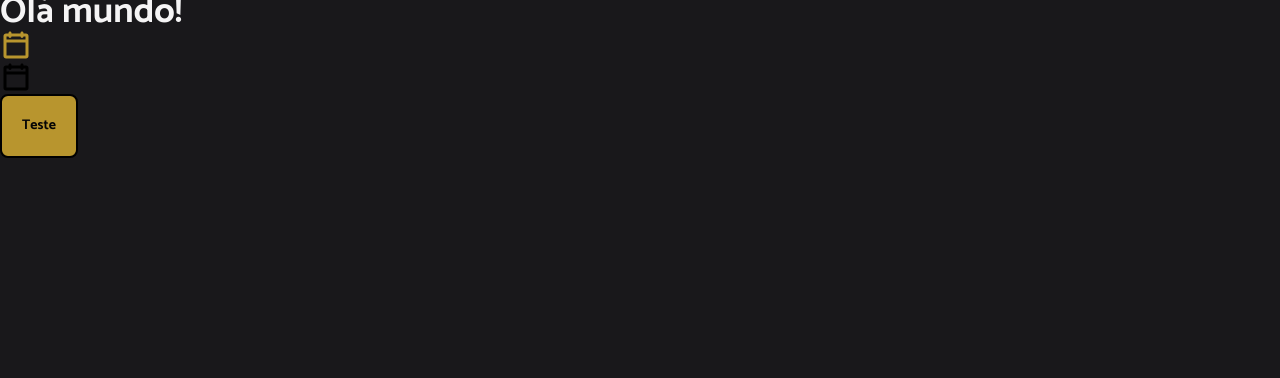
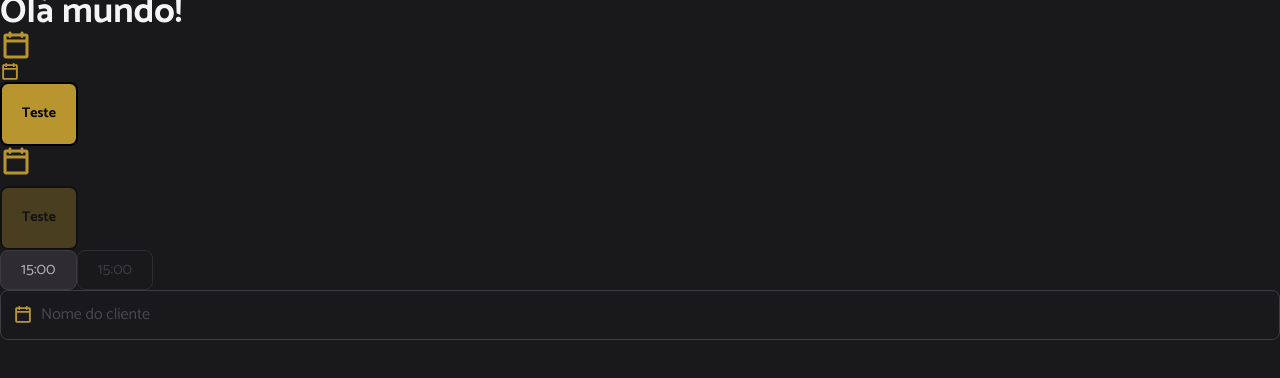
Before and after one commit to MarcosAntonioFerreira/plataforma-de-agendamento-react-2026, a React (Vite) app: page / in a window 1280 px wide. Shown: the top 378 px of the page. Built offline with nearby package versions, Linux system fonts and the light colour scheme.

Commit message:
feat: novos componentes ButtonIcon, InputText e atualizacao dos ja existentes

```diff
--- a/src/App.tsx
+++ b/src/App.tsx
@@ -2,6 +2,9 @@ import Text from "./components/text";
 import CalendarBlank from "./assets/icons/CalendarBlank.svg?react";
 import Icon from "./components/icon";
 import Button from "./components/button";
+import InputChekbox from "./components/input-checkbox";
+import ButtonIcon from "./components/button-icon";
+import InputText from "./components/input-text";
 
 export default function App() {
 
@@ -11,11 +14,31 @@ export default function App() {
         Olá mundo!
       </Text>
       <CalendarBlank className="fill-yellow" />
-      <Icon svg={CalendarBlank} className='--color' />
+      <Icon svg={CalendarBlank} className='fill-gray-100' />
       <Button
-        onClick={()=>alert("teste")}
+        onClick={() => alert("teste")}
       >Teste</Button>
-
+      <ButtonIcon
+        icon={CalendarBlank}
+        onClick={() => alert("teste")}
+      />
+      <Button
+        disabled
+        onClick={() => alert("teste")}
+      >Teste</Button>
+      <InputChekbox>
+        15:00
+      </InputChekbox>
+      <InputChekbox
+        disabled={true}
+      >
+        15:00
+      </InputChekbox>
+      <InputText
+        icon={CalendarBlank}
+        placeholder="Nome do cliente"
+        className="focus:outline-none"
+      />
     </>
 
   )
--- /dev/null
+++ b/src/components/button-icon.tsx
@@ -0,0 +1,39 @@
+import React from "react";
+import { cva, type VariantProps } from "class-variance-authority";
+import Icon from "./icon";
+
+export const buttonIconIconVariants = cva(`flex items-center justify-center cursor-pointer
+    transition rounded-lg group gap-2`, {
+    variants: {
+        variant: {
+            primary: "fill-yellow hover:fill-yellow-dark"
+        },
+        size: {
+            sm: "w-8 h-8"
+        }
+    },
+    defaultVariants: {
+        variant: "primary",
+        size: "sm"
+    }
+})
+
+interface ButtonIconProps extends React.ComponentProps<"button"> {
+    icon: React.ComponentProps<typeof Icon>["svg"];
+}
+
+export default function ButtonIcon({
+    className,
+    children,
+    icon,
+    ...props
+}: ButtonIconProps) {
+    return (
+        <button className={className} {...props}>
+            <Icon
+                svg={icon}
+                className={buttonIconIconVariants({ className })}
+            />
+        </button>
+    )
+}
--- a/src/components/button.tsx
+++ b/src/components/button.tsx
@@ -1,6 +1,7 @@
 import React from "react";
 import Text from "./text";
 import { cva, type VariantProps } from 'class-variance-authority';
+import Icon from "./icon";
 
 export const buttonVariants = cva(`
     flex items-center justify-center cursor-pointer
@@ -8,10 +9,15 @@ export const buttonVariants = cva(`
     `, {
     variants: {
         variant: {
-            primary: "bg-yellow hover:border-yellow-light border-2"
+            primary: "bg-yellow hover:border-yellow-light border-2",
+            secondary: "bg-gray-600 border-gray-500 border"
         },
         size: {
-            md: "h-16 py-5 px-5"
+            md: "h-16 py-5 px-5",
+            md_2: "h-10 py-2 px-5"
+        },
+        disabled: {
+            true: "opacity-30 pointer-events-none"
         }
     },
     defaultVariants: {
@@ -21,10 +27,11 @@ export const buttonVariants = cva(`
 }
 )
 
-export const buttonTextVariant = cva(``, {
+export const buttonTextVariants = cva(``, {
     variants: {
         variant: {
-            primary: "text-gray-900"
+            primary: "text-gray-900",
+            secondary: "text-gray-200"
         }
     },
     defaultVariants: {
@@ -32,26 +39,50 @@ export const buttonTextVariant = cva(``, {
     }
 })
 
-interface ButtonProps extends React.ComponentProps<"button">,
-VariantProps<typeof buttonVariants> {
+export const buttonIconVariants = cva(``, {
+    variants: {
+        variant: {
+            primary: "fill-yellow hover:bg-yellow-dark"
+        }
+    },
+    defaultVariants: {
+        variant: "primary"
+    }
+})
+
+interface ButtonProps extends Omit<React.ComponentProps<"button">, "size" | "disabled">,
+    VariantProps<typeof buttonVariants> {
+    icon?: React.ComponentProps<typeof Icon>["svg"];
 }
 
 export default function Button({
+    disabled,
     variant,
+    size,
     className,
     children,
+    icon,
     ...props
 }: ButtonProps) {
     return (
         <button className={
             buttonVariants({
+                disabled,
                 variant,
+                size,
                 className
             })
         } {...props}>
+            {
+                icon && (
+                    <Icon
+                        svg={icon}
+                    />
+                )
+            }
             <Text
                 variant={"title-sm-bold"}
-                className={buttonTextVariant({ variant  })}
+                className={buttonTextVariants({ variant })}
             >
                 {children}
             </Text>
--- a/src/components/icon.tsx
+++ b/src/components/icon.tsx
@@ -1,6 +1,20 @@
+import { cva, type VariantProps } from "class-variance-authority";
 import React from "react";
 
-interface IconProps extends React.ComponentProps<"svg"> {
+export const iconVariants = cva(`fill-yellow`, {
+    variants: {
+        variant: {
+            size_input: "w-5 h-5",
+            size_button: "w-6 h-7"
+        }
+    },
+    defaultVariants: {
+        variant: "size_input"
+    }
+})
+
+interface IconProps extends React.ComponentProps<"svg">,
+    VariantProps<typeof iconVariants> {
     svg: React.FC<React.ComponentProps<"svg">>;
 }
 
@@ -8,8 +22,8 @@ export default function Icon({
     svg: SvgComponent,
     className,
     ...props
-}: IconProps ) {
+}: IconProps) {
     return (
-        <SvgComponent className={className} {...props} />
+        <SvgComponent className={iconVariants({ className })} {...props} />
     )
 }
--- /dev/null
+++ b/src/components/input-checkbox.tsx
@@ -0,0 +1,83 @@
+import { cva, type VariantProps } from "class-variance-authority";
+import Text from "./text";
+import React from "react";
+
+export const inputCheckboxLabelVariants = cva(`
+    inline-flex items-center justify-center cursor-pointer
+    transition rounded-lg group gap-2
+    `, {
+    variants: {
+        variant: {
+            primary: `bg-gray-600 border-gray-500 border
+            hover:bg-gray-500
+            has-checked:bg-gray-600 has-checked:border-yellow has-checked:border`,
+        },
+        size: {
+            md: "h-10 py-2 px-5"
+        },
+        disabled: {
+            true: "pointer-events-none border-gray-600 border bg-transparent"
+        }
+    },
+    defaultVariants: {
+        variant: "primary",
+        size: "md",
+        disabled: false
+    }
+})
+
+export const inputCheckboxTextVariants = cva(``, {
+    variants: {
+        variant: {
+            primary: "text-gray-200 peer-checked:text-yellow"
+        },
+        disabled: {
+            true: "text-gray-500"
+        }
+
+    },
+    defaultVariants: {
+        variant: "primary"
+    }
+})
+
+interface InputCheckboxProps extends React.ComponentProps<"input"> {
+    variant?: undefined
+    size?: undefined
+}
+
+
+export default function InputChekbox({
+    variant,
+    size,
+    disabled,
+    className,
+    children,
+    ...props
+}: InputCheckboxProps
+) {
+    return (
+        <label className={
+            inputCheckboxLabelVariants({
+                variant,
+                size,
+                disabled
+            })
+        }>
+            <input type="checkbox" {...props} className="hidden peer sr-only" />
+            <Text
+                as="span"
+                variant={"text-md-regular"}
+                className={
+                    inputCheckboxTextVariants({
+                        variant,
+                        disabled
+                    })
+                }
+            >
+                {children}
+            </Text>
+
+        </label>
+    )
+}
--- /dev/null
+++ b/src/components/input-text.tsx
@@ -0,0 +1,54 @@
+import React from "react";
+import Icon from "./icon";
+import { cva } from "class-variance-authority";
+
+export const inpuTextVariants = cva(`
+    flex items-center  rounded-lg group gap-2
+    `, {
+    variants: {
+        variant: {
+            primary: "border-gray-500 border py-3 px-3"
+        }
+    },
+    defaultVariants: {
+        variant: "primary"
+    }
+});
+
+
+export const inputTextInputVariants = cva(`
+    focus:outline-none
+    `, {
+    variants: {
+        variant: {
+            default: "text-gray-400"
+        }
+    },
+    defaultVariants: {
+        variant: "default"
+    }
+})
+
+interface InputTextProps extends React.ComponentProps<"input"> {
+    icon: React.ComponentProps<typeof Icon>["svg"];
+}
+
+export default function InputText({
+    className,
+    icon,
+    ...props
+
+}: InputTextProps) {
+    return (
+        <div className={inpuTextVariants(({ className }))}>
+            <Icon
+                svg={icon}
+            />
+            <input
+                type="text"
+                className={inputTextInputVariants({ className })}
+                {...props}
+            />
+        </div>
+    )
+}
```
Also changed, not shown: 1 other file (tests, documents, lock files or other folders).
